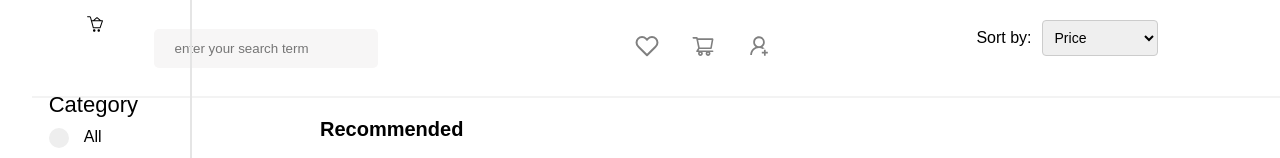
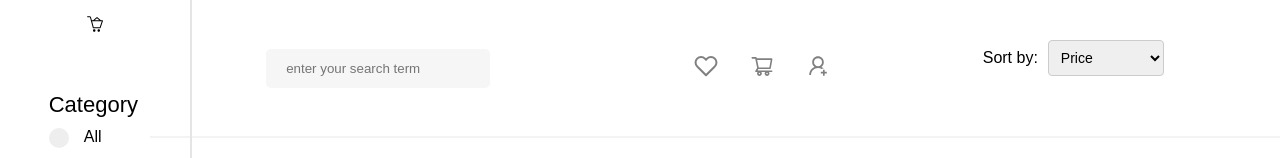
Before and after one commit to tkanoop/Ecommerce_Shoes, a React (Create React App) app: page / in a window 1280 px wide. Shown: the top 158 px of the page. Built offline with nearby package versions, Linux system fonts and the light colour scheme.

Commit message:
price category sorting added

```diff
--- a/src/App.js
+++ b/src/App.js
@@ -47,7 +47,7 @@ function App() {
   // ---->handle Sorting--->
   const handleSort=(term)=>{
     setSort(term)
-   console.log(typeof(sort));
+
 
   }
 
@@ -69,7 +69,7 @@ function filteredData(products, selected, query, sort) {
         product.category === selected ||
         product.color === selected ||
         product.company === selected ||
-        product.newPrice === selected ||
+        product.newPrice ===parseInt( selected) ||
         product.title === selected
     );
   }
--- a/src/Navigation/Nav.css
+++ b/src/Navigation/Nav.css
@@ -1,11 +1,13 @@
 nav{
     display: flex;
+    margin-left: 40px;
     border-bottom: 2px solid #f3f3f3;
     justify-content: space-around;
     align-items: center;
-    padding: 20px;
+    padding: 40px;
     z-index: 999;
-    margin-left: 2rem;
+    margin-left: 150px;
+
 
 
 }
--- a/src/Navigation/Nav.js
+++ b/src/Navigation/Nav.js
@@ -19,7 +19,7 @@ function Nav({ query, handleInputChange, onSubmit }) {
   }, [sort, onSubmit]);
 
   return (
-    <nav>
+    <nav className='navbar'>
       <div className="nav-container">
         <input
           type="text"
@@ -44,8 +44,8 @@ function Nav({ query, handleInputChange, onSubmit }) {
         <label htmlFor="sortingOptions">Sort by:</label>
         <select id="sortingOptions" onChange={handleSort} >
           <option value="default">Price</option>
-          <option value={1}>High To Low</option>
-          <option value={-1}>Low To High</option>
+          <option value={-1}>High To Low</option>
+          <option value={1}>Low To High</option>
         </select>
       </div>
     </nav>
--- a/src/components/Input.js
+++ b/src/components/Input.js
@@ -4,7 +4,7 @@ function Input({handleChange,value,title,name,color}){
     return (
     <div>
         <label className='sidebar-label-container'>
-        <input  onChange={handleChange} type='radio' value={value} name={name}
+        <input  onChange={handleChange} type='radio' value={parseInt(value)} name={name}
         />
         <span className='checkmark'style={{backgroundColor:color}}></span>{title}
       </label>
```
